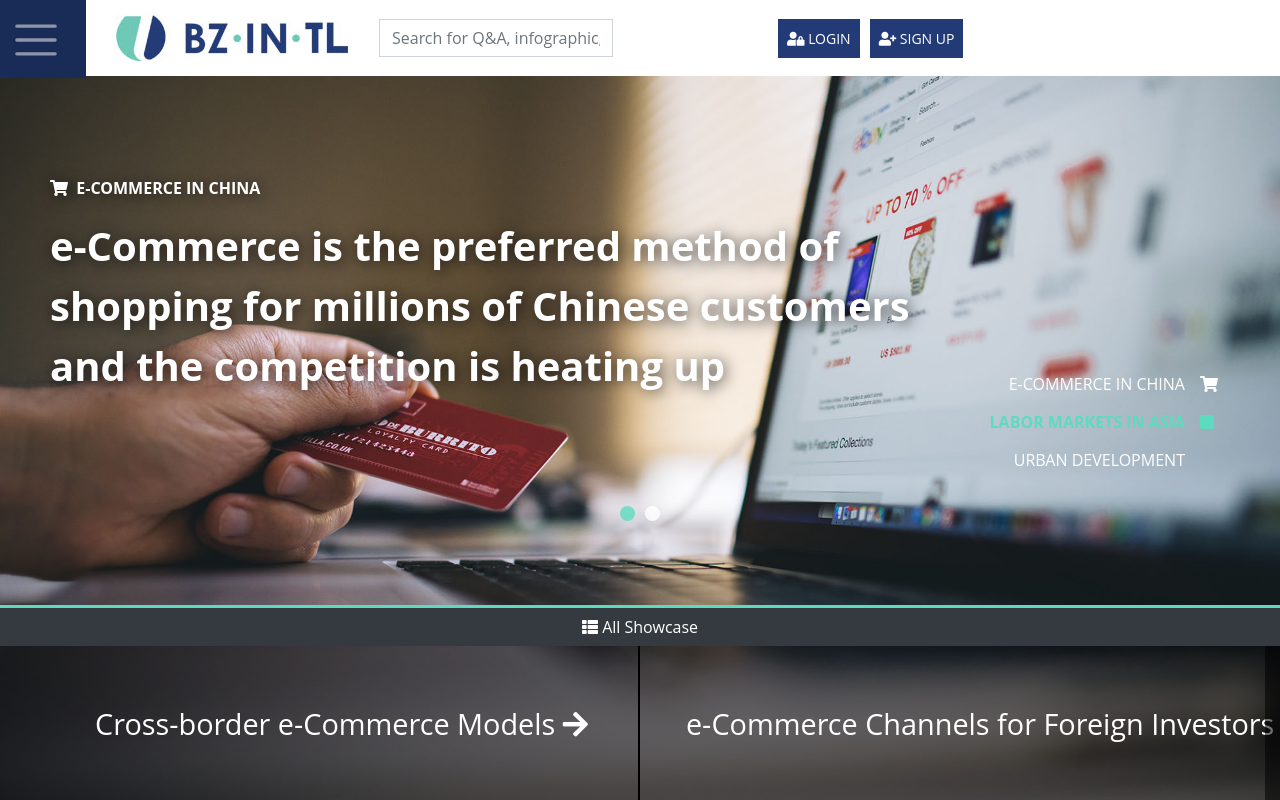
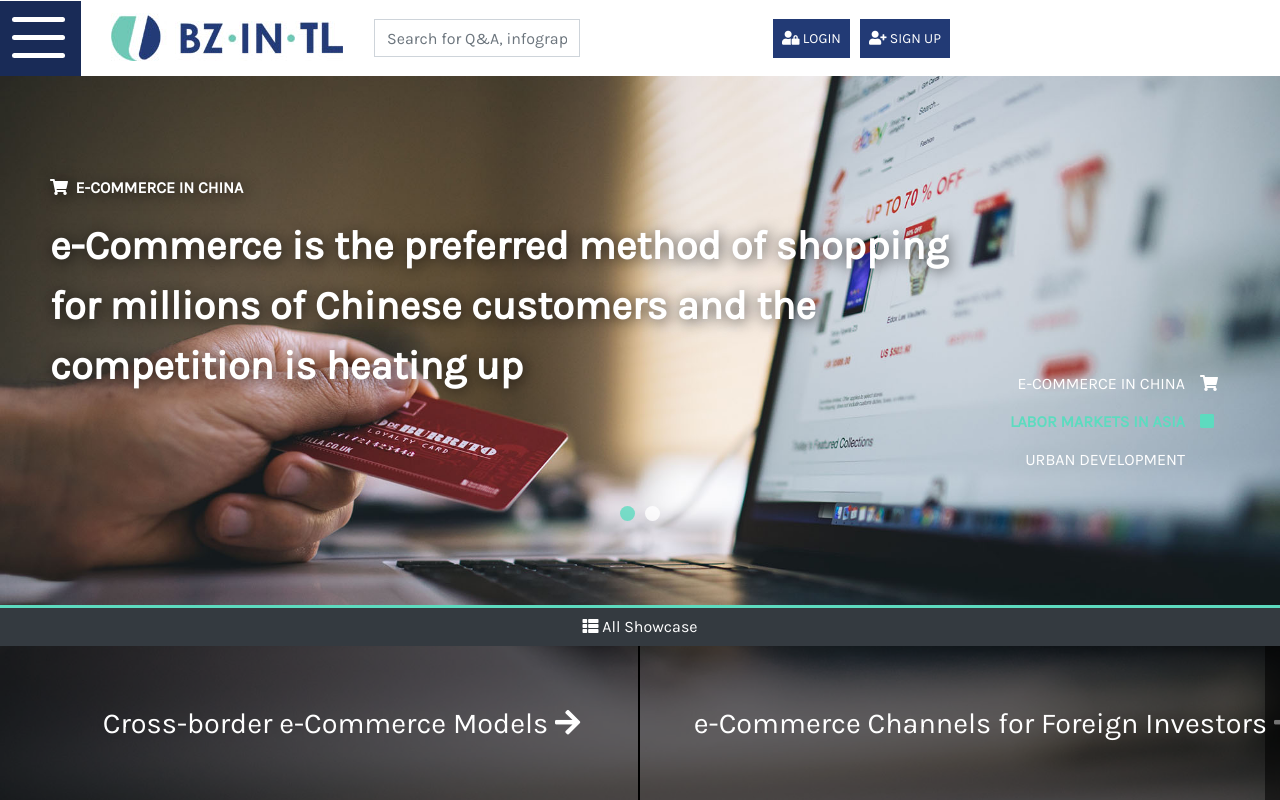
Before and after one commit to kaushalsubba/bzintl_layout, a website: page index.html in a window 1280 px wide. Drawn offline with Linux system fonts and the light colour scheme; some icons are missing.

Commit message:
Updated with animated hambuger icon

```diff
--- a/assets/js/app.js
+++ b/assets/js/app.js
@@ -47,4 +47,9 @@ $(document).ready(function(){
     /*tooltip*/
     $('[data-toggle="tooltip"]').tooltip();
 
+    /*pushy menu button togler*/
+    $('.menu-btn').click(function(){
+		$('#nav-icon1').toggleClass('open');
+	});
+
 });
--- a/index.html
+++ b/index.html
@@ -42,7 +42,13 @@
 
         <nav class="navbar navbar-expand-lg bg-white">
 
-            <a href="#" class="navbar-dark menu-btn btn btn-primary"><span class="navbar-toggler-icon"></span></a>
+            <a href="#" class="navbar-dark menu-btn btn btn-primary">
+                    <div id="nav-icon1">
+                            <span></span>
+                            <span></span>
+                            <span></span>
+                    </div>
+            </a>
             <a class="navbar-brand" href=""><img src="assets/img/logo.jpg" /></a>
 
 
--- a/src/js/app.js
+++ b/src/js/app.js
@@ -47,4 +47,9 @@ $(document).ready(function(){
     /*tooltip*/
     $('[data-toggle="tooltip"]').tooltip();
 
+    /*pushy menu button togler*/
+    $('.menu-btn').click(function(){
+		$('#nav-icon1').toggleClass('open');
+	});
+
 });
--- a/src/scss/bzintl.scss
+++ b/src/scss/bzintl.scss
@@ -1,4 +1,5 @@
 /*template overrides...*/
+body{-moz-osx-font-smoothing: grayscale;-webkit-font-smoothing: antialiased;}
 nav.navbar{z-index: 100;}
 #top-navbar form input{width:30vw;}
 #top-navbar ul.navbar-nav li.nav-item{margin-right: 10px;}
@@ -25,17 +26,16 @@ nav.pushy{
 
 
 .menu-btn{
-    width: 100px;
-    font-size: 2em;
-    padding: 12px;
+    width: 85px;
+    height: 75px;
+    font-size:1.5em;
+    padding: 16px;
     text-align: center;
-    margin:-30px 30px -30px -30px;
+    margin:-30px 30px -30px -20px;
     cursor: pointer;
     border: 0px;
 
     &:hover{
-        font-size:2.2em;
-        padding: 12px;
     }
 
     &:active{
@@ -43,6 +43,73 @@ nav.pushy{
     }
 }
 
+/*hambuger Icon*/
+#nav-icon1, #nav-icon2, #nav-icon3, #nav-icon4 {
+    //width: 60px;
+    //position: relative;
+    //margin: 50px auto;
+    -webkit-transform: rotate(0deg);
+    -moz-transform: rotate(0deg);
+    -o-transform: rotate(0deg);
+    transform: rotate(0deg);
+    -webkit-transition: .5s ease-in-out;
+    -moz-transition: .5s ease-in-out;
+    -o-transition: .5s ease-in-out;
+    transition: .5s ease-in-out;
+    cursor: pointer;
+  }
+
+  #nav-icon1 span, #nav-icon3 span, #nav-icon4 span {
+    display: block;
+    position: absolute;
+    height: 5px;
+    width: 100%;
+    background: white;
+    border-radius: 9px;
+    opacity: 1;
+    left: 0;
+    -webkit-transform: rotate(0deg);
+    -moz-transform: rotate(0deg);
+    -o-transform: rotate(0deg);
+    transform: rotate(0deg);
+    -webkit-transition: .25s ease-in-out;
+    -moz-transition: .25s ease-in-out;
+    -o-transition: .25s ease-in-out;
+    transition: .25s ease-in-out;
+  }
+
+  #nav-icon1 span:nth-child(1) {
+    top: 0px;
+  }
+
+  #nav-icon1 span:nth-child(2) {
+    top: 18px;
+  }
+
+  #nav-icon1 span:nth-child(3) {
+    top: 36px;
+  }
+
+  #nav-icon1.open span:nth-child(1) {
+    top: 18px;
+    -webkit-transform: rotate(135deg);
+    -moz-transform: rotate(135deg);
+    -o-transform: rotate(135deg);
+    transform: rotate(135deg);
+  }
+
+  #nav-icon1.open span:nth-child(2) {
+    opacity: 0;
+    left: -60px;
+  }
+
+  #nav-icon1.open span:nth-child(3) {
+    top: 18px;
+    -webkit-transform: rotate(-135deg);
+    -moz-transform: rotate(-135deg);
+    -o-transform: rotate(-135deg);
+    transform: rotate(-135deg);
+  }
 
 /*Resources*/
 .bzintl_resources{
--- a/src/scss/style.scss
+++ b/src/scss/style.scss
@@ -9,7 +9,8 @@
 
 
 //$font-family-base:Century Gothic,CenturyGothic,AppleGothic,sans-serif;
-$font-family-base:"Open Sans", helvetica, arial, sans-serif;
+@import url('https://fonts.googleapis.com/css?family=Karla');
+$font-family-base:'Karla', sans-serif;;
 @import "./node_modules/bootstrap/scss/bootstrap";
 
 /*setting up fontawesome css*/
```
Also changed, not shown: assets/style.css.
